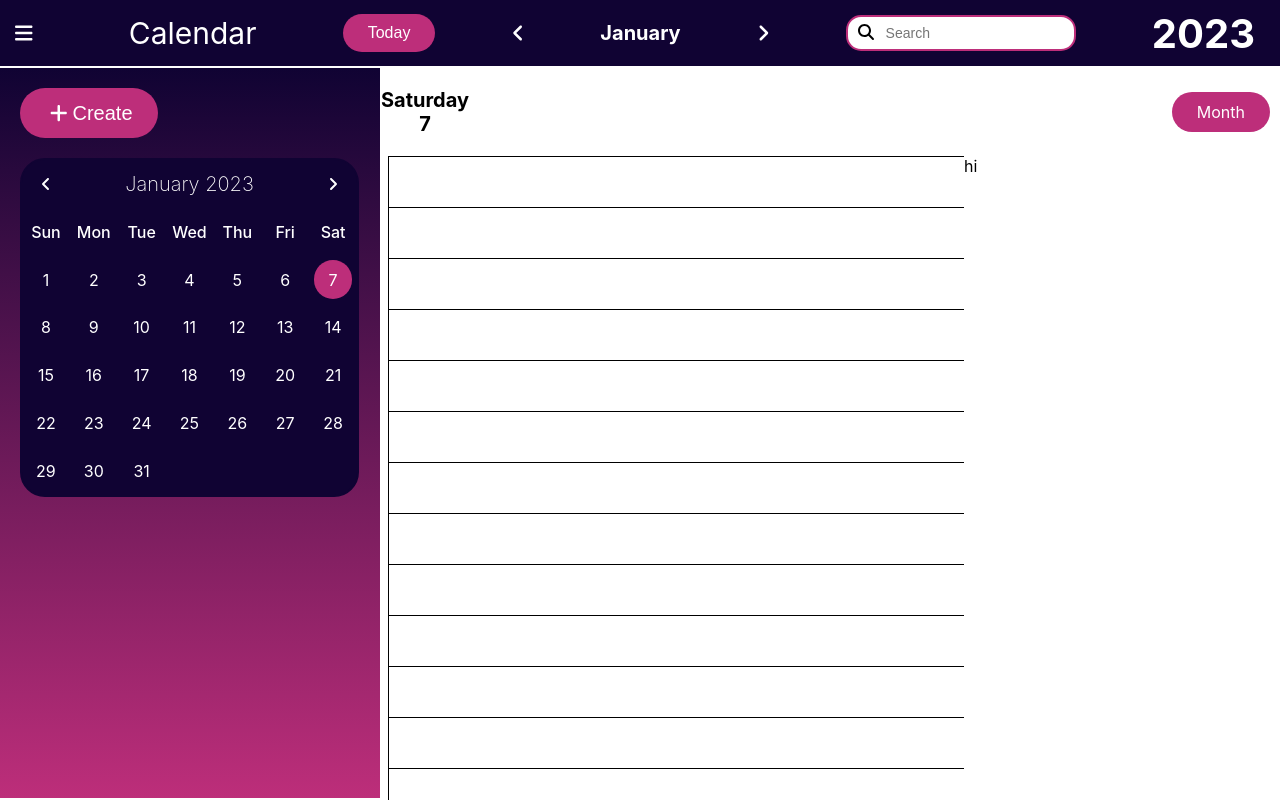
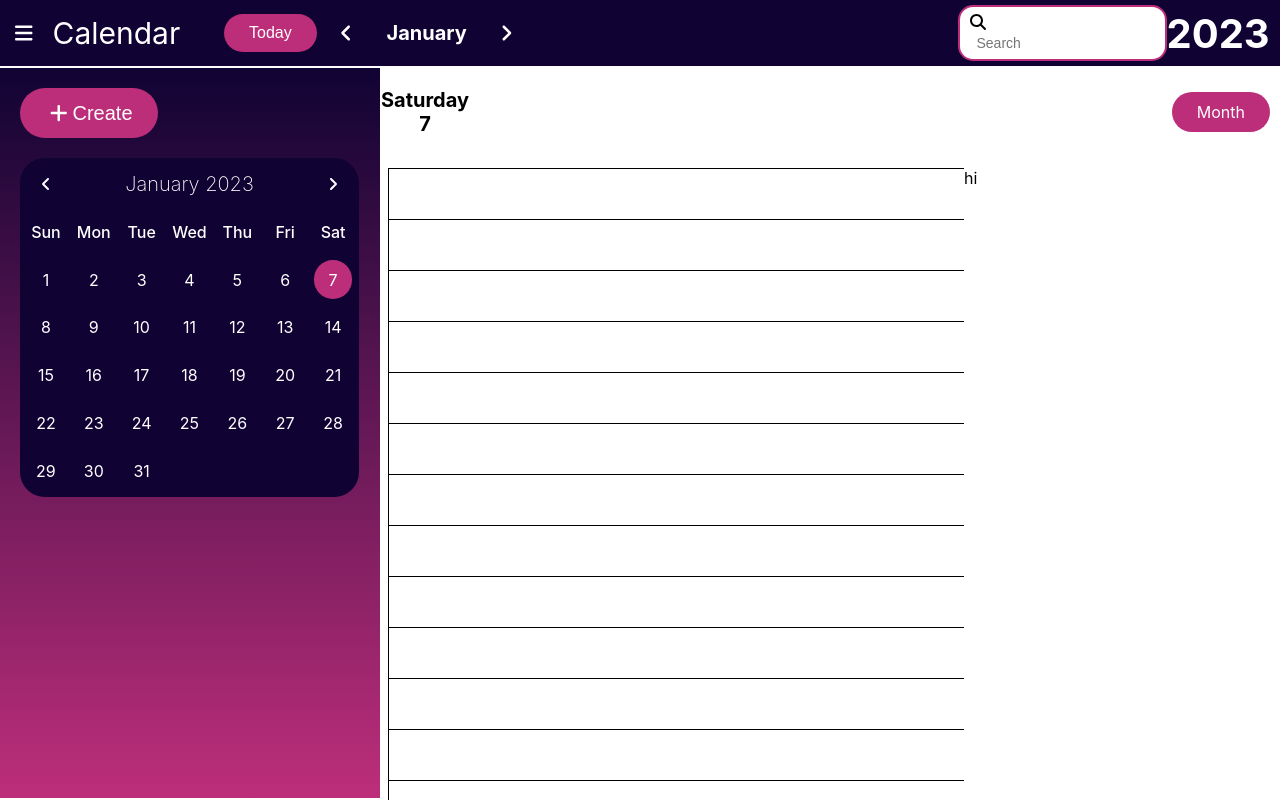
Before and after one commit to Kaveri-MD/ReactApp, a React (Create React App) app: page /day in a window 1280 px wide. Shown: the top 800 px of the page. Built offline with nearby package versions, Linux system fonts and the light colour scheme.

Commit message:
static event

```diff
--- a/src/components/Header.js
+++ b/src/components/Header.js
@@ -1,40 +1,51 @@
 import React from "react";
-import "../styles/header.scss"
+import "../styles/header.scss";
 import { FontAwesomeIcon } from "@fortawesome/react-fontawesome";
-import { faBars,faMagnifyingGlass,faAngleLeft,faAngleRight} from "@fortawesome/free-solid-svg-icons";
-import {format} from "date-fns";
+import {
+  faBars,
+  faMagnifyingGlass,
+  faAngleLeft,
+  faAngleRight,
+} from "@fortawesome/free-solid-svg-icons";
+import { format } from "date-fns";
 // import { Routes, Route } from "react-router-dom";
-function Header(props){
+function Header(props) {
   const onChange = props.onChange;
   const value = props.value;
   const prevMonth = props.prevMonth;
   const nextMonth = props.nextMonth;
-    function iconClick(){
-        props.view()
+  function iconClick() {
+    props.view();
   }
-    function handleSetToday(){
-        onChange(new Date())
+  function handleSetToday() {
+    onChange(new Date());
   }
-    return(
+  return (
     <div className="header">
-            {/* <div className="left-side"> */}
-            <div className="bar-icon" onClick={()=>iconClick()}>
-                <FontAwesomeIcon icon={faBars}/>
+      <div className="left-side">
+        <div className="bar-icon" onClick={() => iconClick()}>
+          <FontAwesomeIcon icon={faBars} />
+          <div className="calendar">Calendar</div>
         </div>
-            <div className="calendar">Calendar</div>
-            <button className="today-button" onClick={()=>handleSetToday()}>Today</button>
-            <div className="calendar-angle" onClick={()=>prevMonth()}><FontAwesomeIcon icon={faAngleLeft}/></div>
-            <div className="calendar-month">{format(value,"LLLL")}</div>
-            <div className="calendar-angle" onClick={()=>nextMonth()}><FontAwesomeIcon icon={faAngleRight}/></div>
-            {/* </div> */}
+        <button className="today-button" onClick={() => handleSetToday()}>
+          Today
+        </button>
+        <div className="calendar-angle" onClick={() => prevMonth()}>
+          <FontAwesomeIcon icon={faAngleLeft} />
+        </div>
+        <div className="calendar-month">{format(value, "LLLL")}</div>
+        <div className="calendar-angle" onClick={() => nextMonth()}>
+          <FontAwesomeIcon icon={faAngleRight} />
+        </div>
+      </div>
 
-            {/* <div className="right-side"> */}
+      <div className="right-side">
         <div className="search-box">
-                <FontAwesomeIcon className="search-icon" icon={faMagnifyingGlass}/>
+          <FontAwesomeIcon className="search-icon" icon={faMagnifyingGlass} />
           <input className="text-area" type="text" placeholder="Search"></input>
         </div>
-            <div className="year">{format(value,"yyyy")}</div>
-            {/* </div> */}
+        <div className="year">{format(value, "yyyy")}</div>
+      </div>
     </div>
   );
 }
--- a/src/styles/header.scss
+++ b/src/styles/header.scss
@@ -7,45 +7,53 @@
     // z-index: 1;
     // background-color: white;
     padding: 5px;
+    // display: flex;
+    // border: 1px solid #d9d9d9;
+    // box-shadow: 0px 2px 8px white;
+    // justify-content: space-between;
+    // align-self: center;
+    background-color: #100333;
+    // background-image: linear-gradient( #100333,#160448);
+    // z-index: 3;
+}
+.left-side {
+    float: left;
     display: flex;
-    // border: 1px solid #d9d9d9;
-    // box-shadow: 0px 2px 8px #b3b3b3;
     justify-content: space-between;
     align-items: center;
-    background-color: #100333;
-    // background-image: linear-gradient( #100333,#160448);
+    width: 40%;
 }
-// .left-side {
-//     float: left;
-//     display: flex;
-//     justify-content: space-between;
-//     align-items: center;
-// }
-// .right-side{
-//     float: right;
-//     display: flex;
-//     justify-content: space-between;
-//     align-items: center;
-// }
+.right-side{
+    float: right;
+    display: flex;
+    justify-content: space-between;
+    align-items: center;
+    width: 25%;
+}
 
 .bar-icon{
     font-size: 20px;
     color: white;
-    margin: 10px;
+    margin-left: 10px;
     cursor: pointer;
+    display: flex;
+    align-items: center;
 }
-.calendar{
+.bar-icon .calendar{
     font-size: 30px;
     font-weight: 400;
-    margin: 10px;
+    margin: 10px 20px;
+
     cursor: context-menu;
     color: white;
+
 }
 .search-box{
     border: 2px solid #BD2E7A;
     border-radius: 15px;
     padding: 5px;
     background-color: white;
+
 }
 .search-icon{
     margin-left: 5px;
@@ -84,4 +92,5 @@
     color: white;
     font-size: 20px;
     font-weight: bold;
+    width: 100px;
 }
--- a/src/styles/rightNavigation.scss
+++ b/src/styles/rightNavigation.scss
@@ -49,6 +49,10 @@
 }
 .time-chart{
     display: flex;
+    // position: absolute;
+    // top:90px;
+    // width: 1000px;
+    padding-top: 100px;
 }
 .month{
     padding: 20px;
@@ -128,11 +132,16 @@
     justify-content: space-between;
     margin-bottom: 20px;
     margin-top: 10px;
+
 }
 .display-day{
+    position: fixed;
     display: flex;
     align-items: center;
     justify-content: space-between;
+    width: 75%;
+    background-color: white;
+    z-index: 2;
 }
 .primary-button{
     text-decoration: none;
@@ -158,4 +167,5 @@
     border-left:5px solid #BD2E7A;
     // left:75px;
     box-sizing: border-box;
+    // padding-top: 100px;
 }
```
Lines whose indentation alone changed are shown as unchanged.
